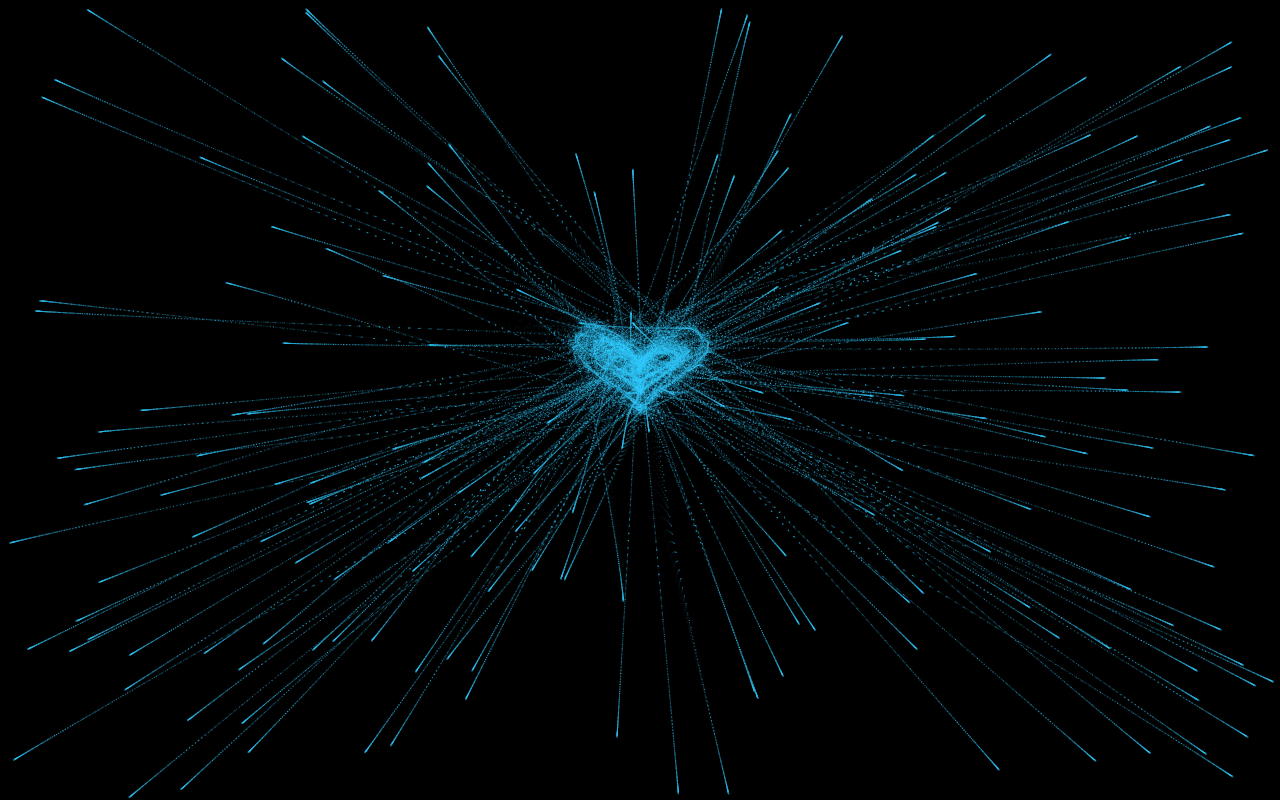
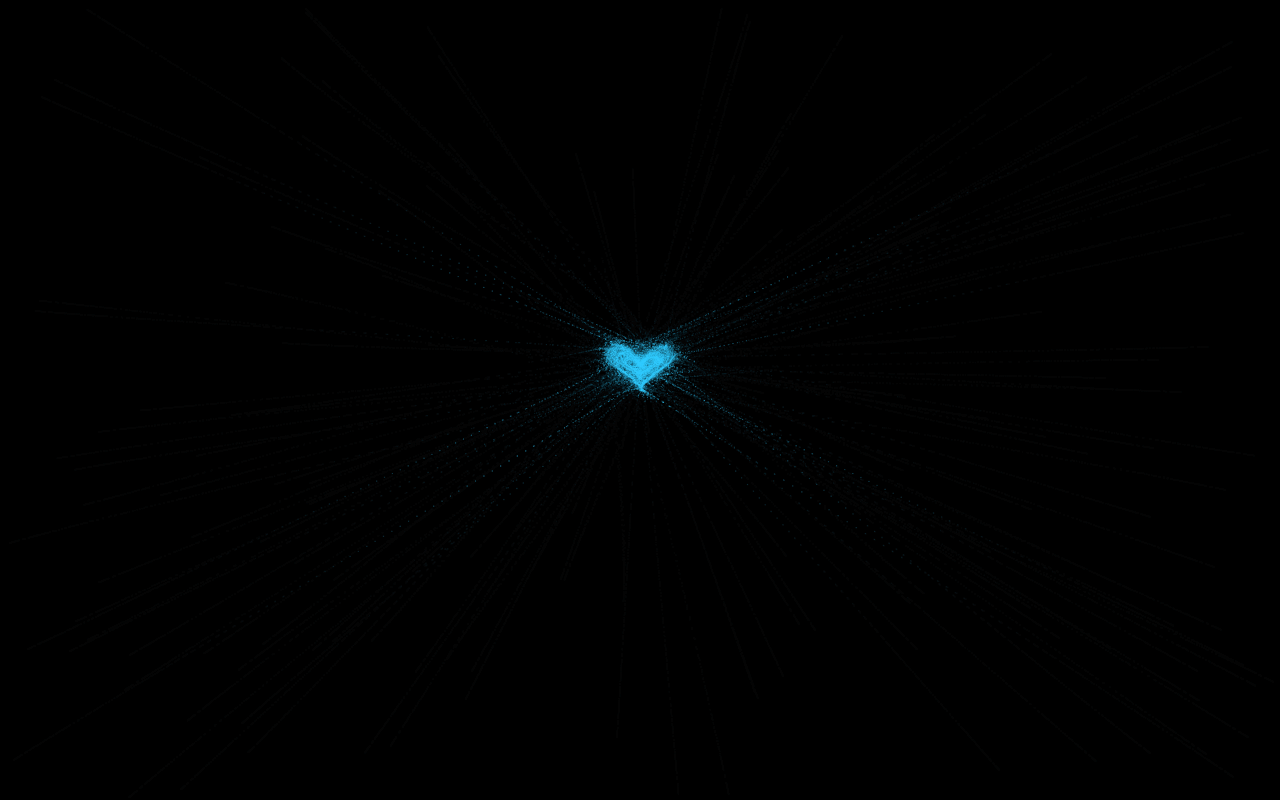
Before and after one commit to keizca/love-mobile, a plain HTML site: page index.html in a window 1280 px wide. Drawn offline with Linux system fonts and the light colour scheme; animation ran at ten frames a second.

Commit message:
seventh resize

```diff
--- a/index.html
+++ b/index.html
@@ -91,15 +91,15 @@
         pulse(0.1, 0.1); // Skala hati lebih kecil lagi
       });
 
-      var traceCount = mobile ? 20 : 50;
+      var traceCount = mobile ? 10 : 10;
       var pointsOrigin = [];
       var dr = mobile ? 0.3 : 0.1;
       for (var i = 0; i < Math.PI * 2; i += dr)
-        pointsOrigin.push(scaleAndTranslate(heartPosition(i), 70, 5, 0, 0)); // Ukuran lebih kecil
+        pointsOrigin.push(scaleAndTranslate(heartPosition(i), 35, 2.5, 0, 0)); // Ukuran lebih kecil
       for (var i = 0; i < Math.PI * 2; i += dr)
-        pointsOrigin.push(scaleAndTranslate(heartPosition(i), 50, 3, 0, 0)); // Ukuran lebih kecil
+        pointsOrigin.push(scaleAndTranslate(heartPosition(i), 25, 1.5, 0, 0)); // Ukuran lebih kecil
       for (var i = 0; i < Math.PI * 2; i += dr)
-        pointsOrigin.push(scaleAndTranslate(heartPosition(i), 40, 2, 0, 0)); // Ukuran lebih kecil
+        pointsOrigin.push(scaleAndTranslate(heartPosition(i), 20, 1, 0, 0)); // Ukuran lebih kecil
 
       var heartPointsCount = pointsOrigin.length;
       var targetPoints = [];
```
Also changed, not shown: script.js (added).
